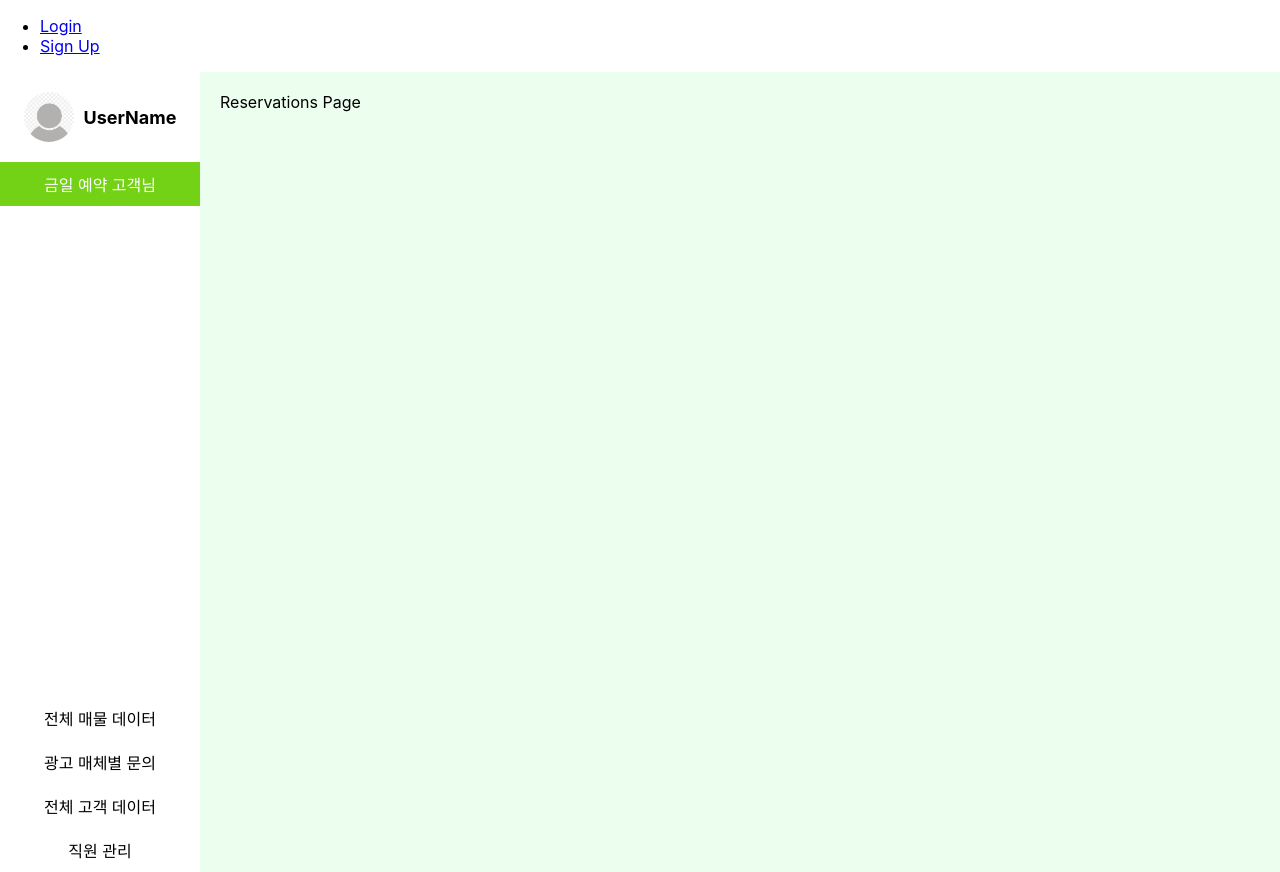
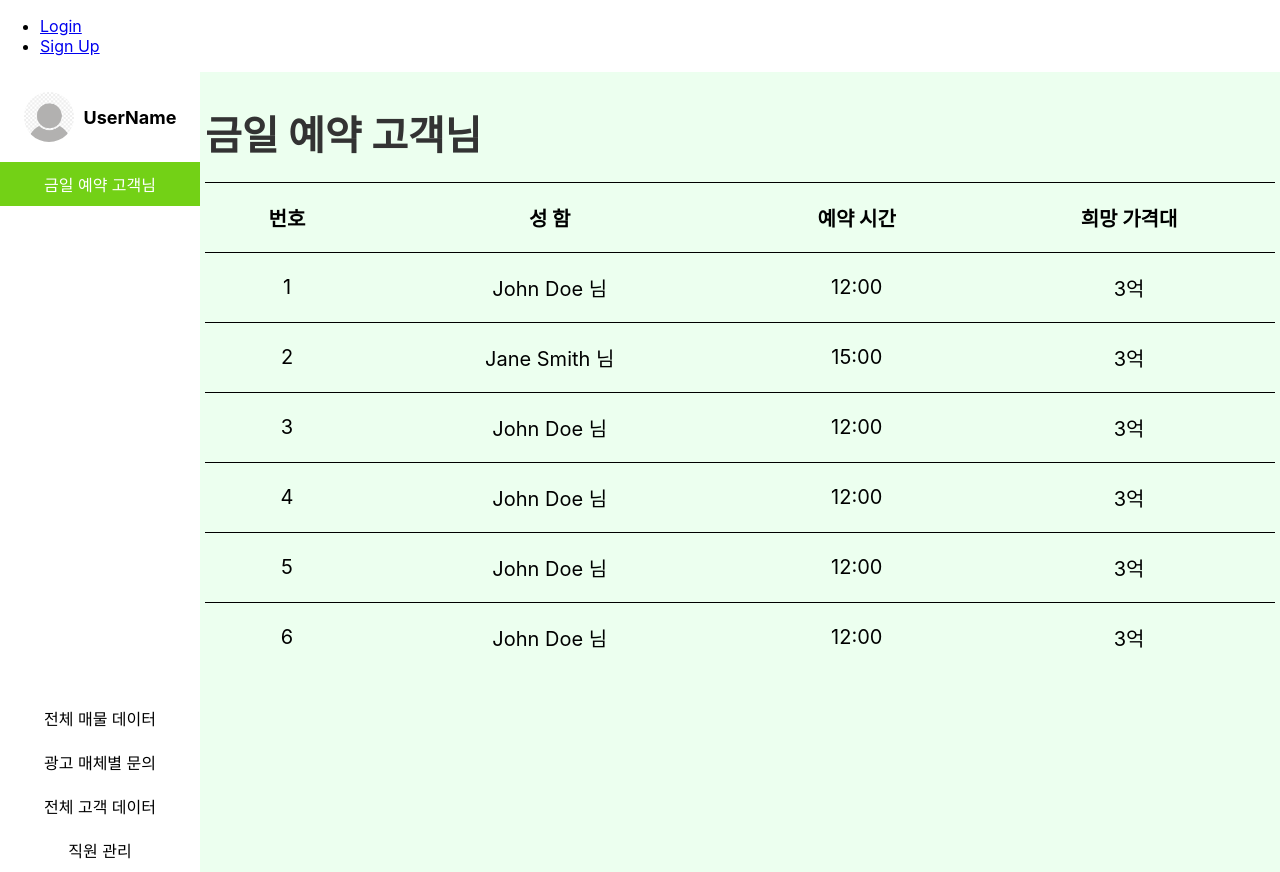
Before and after one commit to 2024-1-Ajou-DB-Team13/db_main, a React (Create React App) app: page /main/reservations in a window 1280 px wide. Built offline with nearby package versions, Linux system fonts and the light colour scheme; no server answers.

Commit message:
Feat: Reservation with dummy data

```diff
--- a/src/MainPage.js
+++ b/src/MainPage.js
@@ -27,7 +27,7 @@ const Navigation = styled.div`
 const Content = styled.div`
   flex-grow: 1;
   background-color: #ecffef;
-  padding: 20px;
+  padding: 5px;
 `;
 
 const NavButton = styled(NavLink)`
--- a/src/MainPageComponents/Reservations.js
+++ b/src/MainPageComponents/Reservations.js
@@ -1,8 +1,47 @@
 import axios from "axios";
 import React, { useState, useEffect } from 'react';
+import styled from 'styled-components';
 
+const Container = styled.div`
+  padding: 0px;
+`;
+
+const Header = styled.h1`
+  font-size: 40px;
+  color: #333;
+  margin-bottom: 20px;
+`;
+
+const Table = styled.table`
+  width: 100%;
+  border-collapse: collapse;
+  margin: 20px 0;
+`;
+
+const Th = styled.th`
+  border-top: 1px solid #000;
+  padding: 20px;
+  text-align: center;
+  font-size: 20px;
+`;
+
+const Td = styled.td`
+  border-top: 1px solid #000;
+  padding: 20px;
+  text-align: center;
+  font-size: 20px;
+`;
 
 function Reservations() {
+  const reservations = [
+    { cusID: 1, Name: "John Doe", ReservationTime: "12:00", DesiredPriceRange: "3억" },
+    { cusID: 2, Name: "Jane Smith", ReservationTime: "15:00", DesiredPriceRange: "3억" },
+    { cusID: 3, Name: "John Doe", ReservationTime: "12:00", DesiredPriceRange: "3억" },
+    { cusID: 4, Name: "John Doe", ReservationTime: "12:00", DesiredPriceRange: "3억" },
+    { cusID: 5, Name: "John Doe", ReservationTime: "12:00", DesiredPriceRange: "3억" },
+    { cusID: 6, Name: "John Doe", ReservationTime: "12:00", DesiredPriceRange: "3억" },
+  ];
+
   const callApi = async()=>{
     try {
       const response = await axios.post("http://localhost:5000/reservations_process", { withCredentials: true } );
@@ -16,7 +55,31 @@ function Reservations() {
       callApi();
     }, []);
 
-    return <div>Reservations Page</div>
+  return (
+    <Container>
+      <Header>금일 예약 고객님</Header>
+      <Table>
+        <thead>
+          <tr>
+            <Th>번호</Th>
+            <Th>성 함</Th>
+            <Th>예약 시간</Th>
+            <Th>희망 가격대</Th>
+          </tr>
+        </thead>
+        <tbody>
+          {reservations.map(reservation => (
+            <tr key={reservation.cusID}>
+              <Td>{reservation.cusID}</Td>
+              <Td>{reservation.Name} 님</Td>
+              <Td>{reservation.ReservationTime}</Td>
+              <Td>{reservation.DesiredPriceRange}</Td>
+            </tr>
+          ))}
+        </tbody>
+      </Table>
+    </Container>
+  );
 }
 
 export default Reservations;
```
Lines whose indentation alone changed are shown as unchanged.
